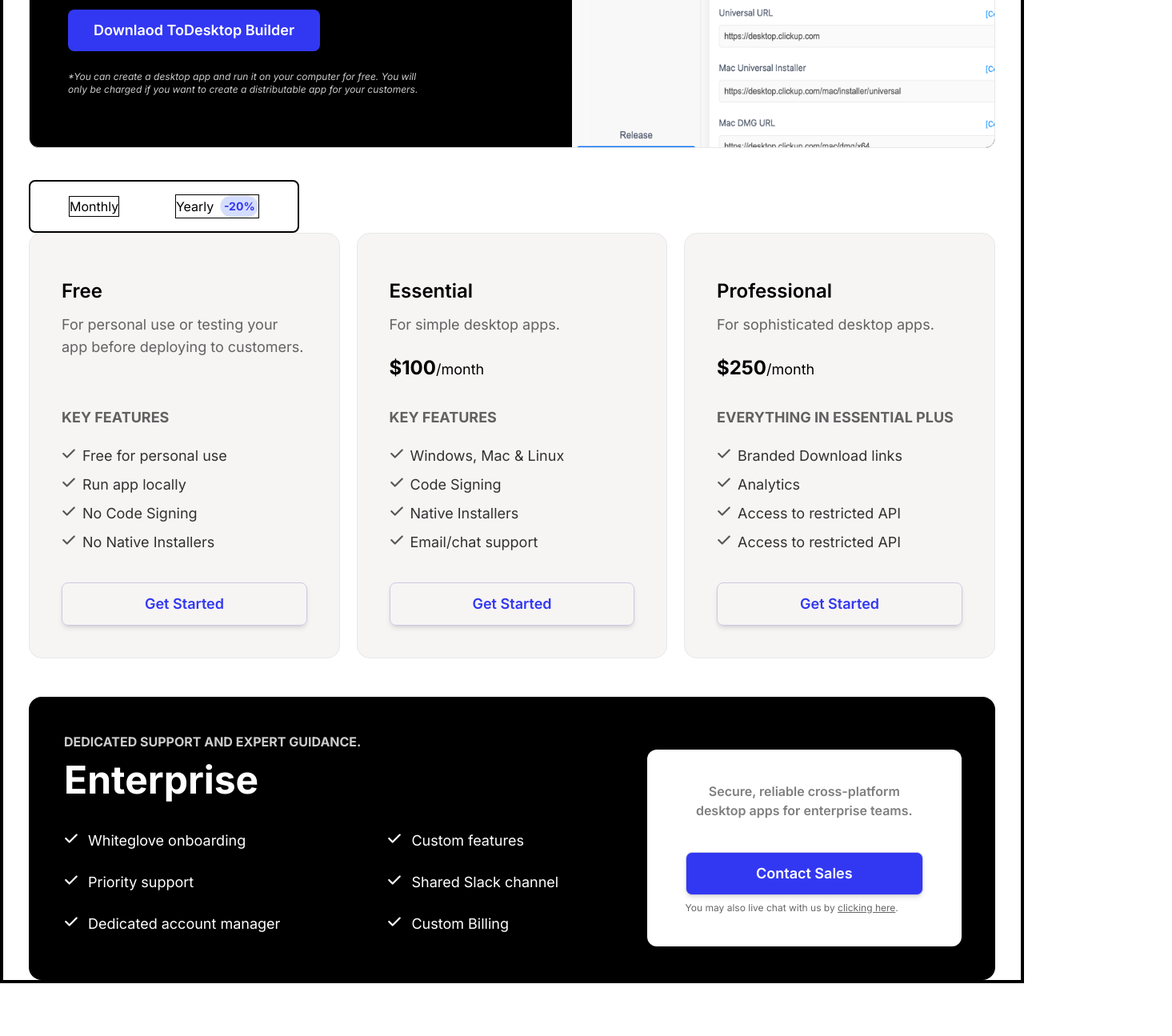
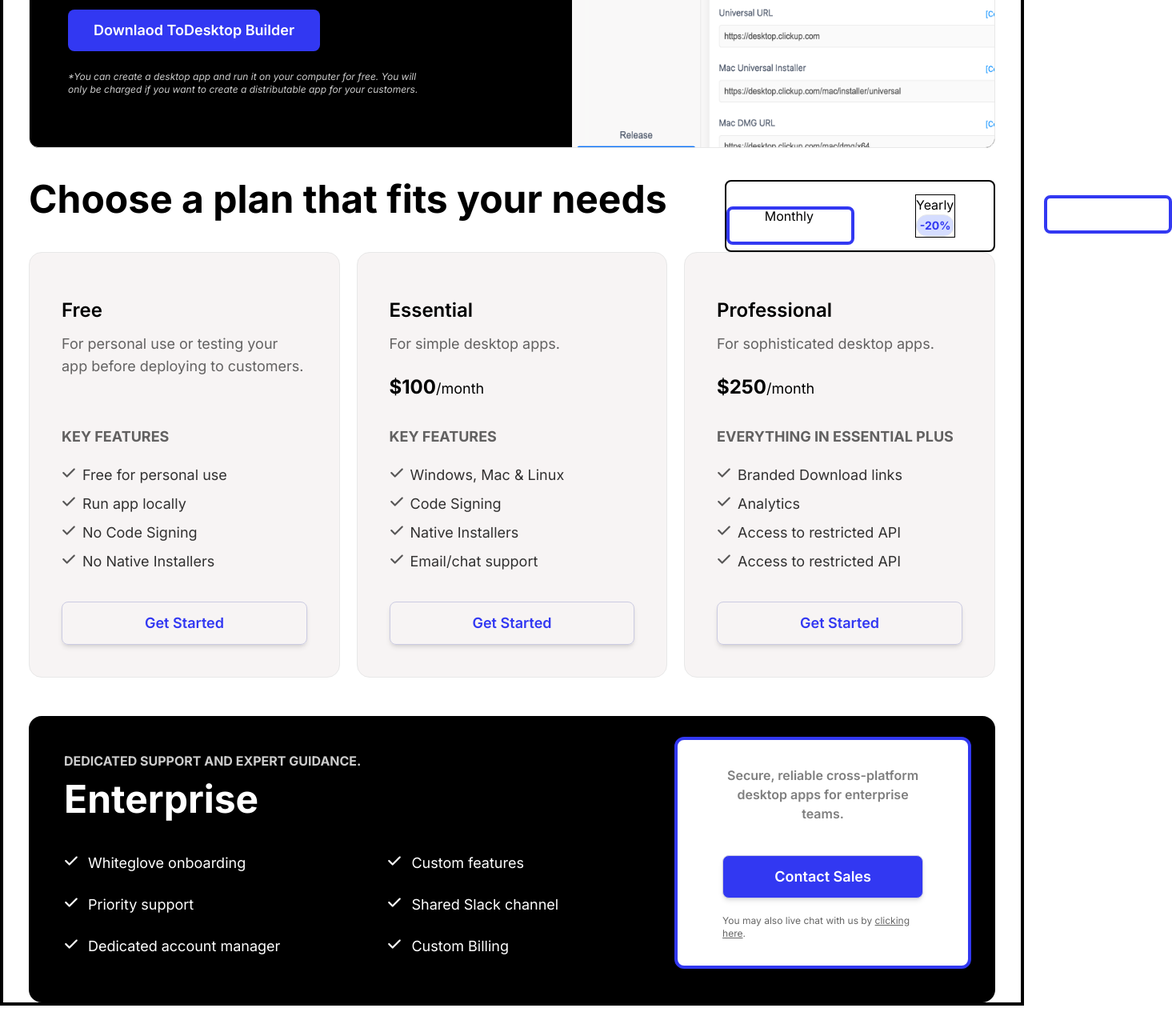
Before and after one commit to Mohammad-Haris-55524/Learning-Tailwind-css, a React (Vite) app in the folder vite-project/: page / in a window 1280 px wide. Shown: the part 5973-7268 px from the top of the page at 80% size, 1465 px wide, since content can reach past the window. Built offline with nearby package versions, Linux system fonts and the light colour scheme.

Commit message:
Responsiveness added to Enterprise page

```diff
--- a/vite-project/src/components/Enterprise.jsx
+++ b/vite-project/src/components/Enterprise.jsx
@@ -1,17 +1,17 @@
 import React from "react";
 import { FaCheck } from "react-icons/fa6";
-
+// md:w-[42rem]
 function Enterprise() {
   return (
-    <section className="mt-8 ">
-    <div className="md:w-3/4 basis-3/5 lg:w-full lg:flex justify-between border-2 pt-10 pb-6 px-8 lg:p-10 bg-[#000000] rounded-2xl">
-      <div className="w-full lg:w-[60%] border-2 flex flex-col justify-between">
+    <section className="mt-8 sm:flex lg:flex-col justify-center">
+    <div className="flex-shrink-0 flex-grow-0 md:basis-[41rem] lg:basis-0 w-full lg:w-full lg:flex justify-between border-2 pt-10 pb-6 px-8 lg:p-10 bg-[#000000] rounded-2xl">
+      <div className="w-full lg:w-[55%] xl:w-[60%] border-2 flex flex-col justify-between">
         <div>
           <h3 className="uppercase font-bold font-lg text-white opacity-80">Dedicated support and expert guidance.</h3>
           <h1 className="text-5xl font-bold mt-3 text-white ">Enterprise</h1>
         </div>
 
-        <div className="flex gap-[15%] lg:gap-[20%]">
+        <div className="mt-4 sm:flex gap-[15%] lg:gap-[20%]">
           <ul>
             <li className="flex items-baseline gap-3 text-lg py-3 lg:py-2 xl:py-3 text-white"><span className="text-sm xl:text-lg"><FaCheck /></span>
             Whiteglove onboarding</li>
@@ -31,19 +31,23 @@
           </ul>
         </div>
       </div>
-
-        <div className="lg:w-[35%] flex flex-col justify-center items-center gap-4 bg-white px-20 py-8 xl:px-12 xl:py-10 mt-6 rounded-xl">
-          <div className="w-[62%] lg:w-full">
+      {/* flex-col */}
+        <div className="lg:w-[38%] xl:w-[33%] flex justify-center lg:justify-between items-center gap-20 bg-white px-14 py-6 sm:px-20 sm:py-8 lg:px-10  xl:px-14  mt-6 lg:-mt-4 lg:-mr-3 border-4 border-secondary rounded-xl">
+          <div className="w-full sm:w-[68%] md:w-[62%] lg:w-full">
+          <div>
           <p className="opacity-50 font-semibold text-md text-center mb-4 lg:mb-3 xl:mb-6">
             Secure, reliable cross-platform desktop apps for enterprise teams.
           </p>
-          <button className="w-full mt-4 mb-4 px-8 py-3 xl:mb-2 border border-[#cbcbe2] font-semibold rounded-lg shadow-md bg-secondary text-white text-lg hover:border-[#acacc0]">
+          </div>
+          <div>
+          <button className="w-full mt-3 mb-3 md:mt-4 md:mb-4 px-8 py-3 xl:mb-2 border border-[#cbcbe2] font-semibold rounded-lg shadow-md bg-secondary text-white text-lg hover:border-[#acacc0]">
             {" "}
            Contact Sales
           </button>
-          <p className="text-xs opacity-60">
+          <p className="text-xs opacity-60 lg:mt-3">
             You may also live chat with us by <a className="underline" href="#">clicking here</a>.
           </p>
+          </div>
           </div>
         </div>
 
--- a/vite-project/src/components/PricePlanPage01.jsx
+++ b/vite-project/src/components/PricePlanPage01.jsx
@@ -3,41 +3,42 @@
 
 function PricePlanPage01() {
 
-  const [moveBoxRight, setMoveBoxRight] = useState("")
-  const [moveBoxLeft, setMoveBoxLeft] = useState("")
+const [moveBoxLeftToRight, setMoveBoxLeftToRight] = useState(false)
+const [moveBoxRightToLeft, setmoveBoxRightToLeft] = useState(false)
 
-// const [toggleClass, setToggleClass] = useState("")
+console.log(moveBoxLeftToRight)
+console.log(moveBoxRightToLeft)
 
-  const handlerOne = () =>{
-console.log("1")
-setMoveBoxRight("class1")
-  }
-const handlerTwo = () =>{
-  console.log("2")
-setMoveBoxLeft("class2")
-}
-
-  return (
+return (
   <section >
-{/* <div className='flex justify-between w-full'>
+<div className='flex justify-between w-full'>
   <div>
   <h1 className='font-bold text-5xl'>Choose a plan that fits your needs</h1>
   </div>
   {/* px-4 py-4 hover:border-2 transition */}
   {/* px-12 py-4 border-2 */}
   <div className='border-2 flex justify-between items-center rounded-lg w-[28%] px-12 py-4 '>
-    <div className={`border ${moveBoxRight} transition`}>
-    <button onClick={handlerOne} className='rounded-lg '><span>Monthly</span></button>
+    <div className='relative' >
+    <button className='z-50' onClick={()=>setMoveBoxLeftToRight(!moveBoxLeftToRight)}>Monthly
+    <div className={`border-4 border-secondary z-10 ${moveBoxLeftToRight ? "class1" : "class2"} transition rounded-lg absolute top-0
+    w-[10rem] h-[3rem]`}></div>
+    </button>
+
     </div>
-    <div className={`flex justify-center items-center gap-2 border ${moveBoxLeft} transition `}>
-    <button onClick={handlerTwo} className='rounded-lg '>Yearly
+    <div className={`flex justify-center items-center gap-2 border z-60 transition `}>
+    <div className='relative' >
+    <button className='z-50' onClick={()=>setmoveBoxRightToLeft(!moveBoxRightToLeft)}>Yearly
+    <div className={`border-4 border-secondary z-10 ${moveBoxRightToLeft ? "class2" : "class1"} transition rounded-lg absolute top-0
+    w-[10rem] h-[3rem]`}></div>
+
     </button>
     <span className='flex items-center justify-center w-12 h-7 p-1 rounded-full text-secondary text-sm font-bold border bg-[#d5ddff]  border-gray'>-20%</span>
+    </div>
 
     </div>
 </div>
 
-{/* </div> */}
+</div>
 
    <div className=' lg:flex justify-between '>
 
--- a/vite-project/src/index.css
+++ b/vite-project/src/index.css
@@ -29,7 +29,13 @@
 
     }
     .class1{
-        @apply translate-x-44
+        @apply translate-x-40
+        /* @apply scale-95 */
+    }
+
+    .class2{
+        @apply -translate-x-12
+        /* @apply scale-95 */
     }
 }
 
--- a/vite-project/src/main.jsx
+++ b/vite-project/src/main.jsx
@@ -4,7 +4,7 @@
 import './index.css'
 
 createRoot(document.getElementById('root')).render(
-  <StrictMode>
+  // <StrictMode>
     <App />
-  </StrictMode>,
+  // </StrictMode>,
 )
```
